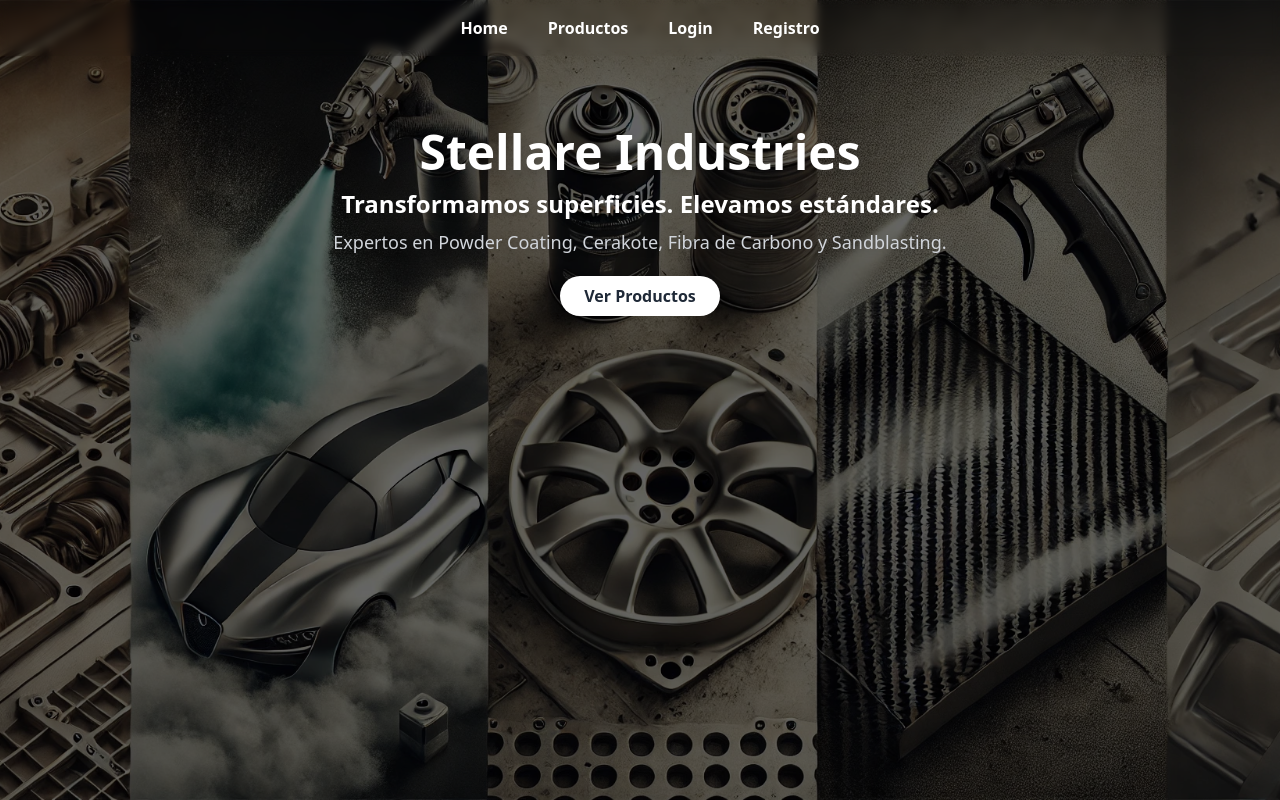
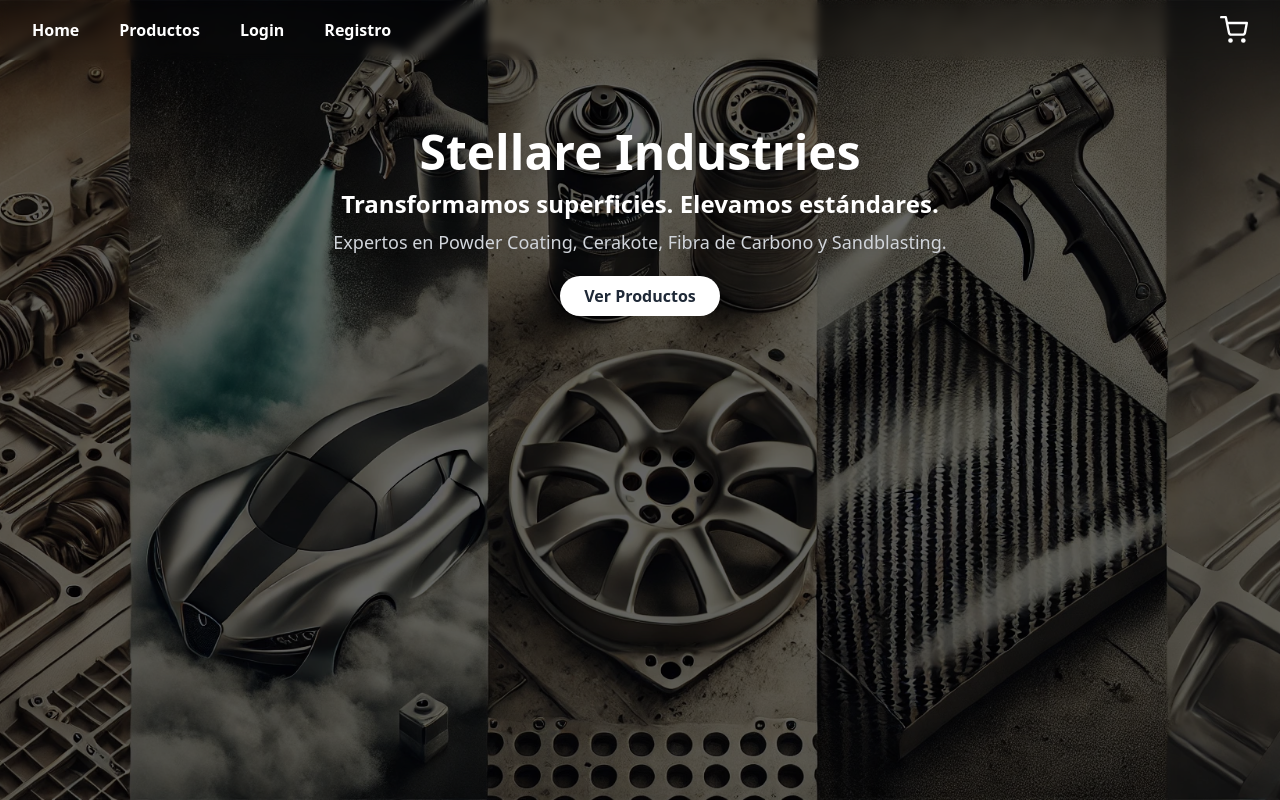
Before and after one commit to CarusoAngel/proyectoN7, a React (Vite) app in the folder frontend/: page / in a window 1280 px wide. Built offline with nearby package versions, Linux system fonts and the light colour scheme.

Commit message:
avance frontend: carrito funcional, eliminación y vaciado

```diff
--- a/frontend/package.json
+++ b/frontend/package.json
@@ -12,6 +12,7 @@
   "dependencies": {
     "react": "^19.0.0",
     "react-dom": "^19.0.0",
+    "react-icons": "^5.5.0",
     "react-router-dom": "^7.5.2"
   },
   "devDependencies": {
--- /dev/null
+++ b/frontend/src/components/CarritoDropdown.jsx
@@ -0,0 +1,65 @@
+export default function CarritoDropdown({ carrito, eliminarDelCarrito, vaciarCarrito }) {
+    const totalGeneral = carrito.reduce(
+      (acc, item) => acc + item.precio * item.cantidad,
+      0
+    );
+
+    return (
+      <div className="absolute right-0 mt-2 w-80 bg-white shadow-lg rounded-md p-4 text-gray-800 z-30">
+        <h3 className="text-lg font-semibold mb-2">Carrito</h3>
+
+        {carrito.length === 0 ? (
+          <p className="text-sm text-gray-500">El carrito está vacío.</p>
+        ) : (
+          <>
+            <ul className="space-y-3 max-h-60 overflow-y-auto">
+              {carrito.map((producto, index) => (
+                <li
+                  key={index}
+                  className="flex justify-between items-center text-sm"
+                >
+                  <div className="w-2/3">
+                    <p className="font-medium truncate">{producto.nombre}</p>
+                    <p className="text-xs text-gray-600">
+                      {producto.cantidad} x ${producto.precio.toLocaleString("es-CL")}
+                    </p>
+                  </div>
+                  <div className="text-right w-1/3">
+                    <p className="font-semibold">
+                      ${(producto.precio * producto.cantidad).toLocaleString("es-CL")}
+                    </p>
+                    <button
+                      onClick={() => eliminarDelCarrito(index)}
+                      className="text-xs text-red-500 hover:underline"
+                    >
+                      Eliminar
+                    </button>
+                  </div>
+                </li>
+              ))}
+            </ul>
+
+            {/* Total */}
+            <div className="mt-4 border-t pt-2 text-right">
+              <p className="font-bold">
+                Total: ${totalGeneral.toLocaleString("es-CL")}
+              </p>
+            </div>
+
+            {/* Botones */}
+            <div className="mt-3 flex flex-col gap-2">
+              <button className="w-full bg-yellow-400 text-gray-900 font-bold py-2 rounded hover:bg-yellow-300 transition">
+                Ver Carrito
+              </button>
+              <button
+                onClick={vaciarCarrito}
+                className="w-full bg-red-500 text-white font-bold py-2 rounded hover:bg-red-400 transition text-sm"
+              >
+                Vaciar Carrito
+              </button>
+            </div>
+          </>
+        )}
+      </div>
+    );
+  }
--- a/frontend/src/components/Navbar.jsx
+++ b/frontend/src/components/Navbar.jsx
@@ -1,12 +1,53 @@
+import { useState, useEffect, useRef } from "react";
 import { Link } from "react-router-dom";
+import { FiShoppingCart } from "react-icons/fi";
+import CarritoDropdown from "./CarritoDropdown";
 
-export default function Navbar() {
+export default function Navbar({ cantidadEnCarrito, carrito, eliminarDelCarrito, vaciarCarrito }) {
+  const [mostrarCarrito, setMostrarCarrito] = useState(false);
+  const carritoRef = useRef(null);
+
+  // Cerrar al hacer clic fuera del dropdown
+  useEffect(() => {
+    const handleClickFuera = (event) => {
+      if (carritoRef.current && !carritoRef.current.contains(event.target)) {
+        setMostrarCarrito(false);
+      }
+    };
+    document.addEventListener("mousedown", handleClickFuera);
+    return () => document.removeEventListener("mousedown", handleClickFuera);
+  }, []);
+
   return (
-    <nav className="fixed w-full top-0 left-0 z-20 bg-transparent backdrop-blur-sm text-white py-4 px-8 flex justify-center gap-10 font-semibold">
-      <Link to="/" className="hover:text-yellow-400 transition-colors">Home</Link>
-      <Link to="/productos" className="hover:text-yellow-400 transition-colors">Productos</Link>
-      <Link to="/login" className="hover:text-yellow-400 transition-colors">Login</Link>
-      <Link to="/registro" className="hover:text-yellow-400 transition-colors">Registro</Link>
+    <nav className="fixed w-full top-0 left-0 z-20 bg-transparent backdrop-blur-sm text-white py-4 px-8 flex justify-between items-center">
+      {/* Links */}
+      <div className="flex gap-10 font-semibold">
+        <Link to="/" className="hover:text-yellow-400 transition-colors">Home</Link>
+        <Link to="/productos" className="hover:text-yellow-400 transition-colors">Productos</Link>
+        <Link to="/login" className="hover:text-yellow-400 transition-colors">Login</Link>
+        <Link to="/registro" className="hover:text-yellow-400 transition-colors">Registro</Link>
+      </div>
+
+      {/* Ícono de carrito */}
+      <div className="relative" ref={carritoRef}>
+        <FiShoppingCart
+          size={28}
+          className="hover:text-yellow-400 cursor-pointer"
+          onClick={() => setMostrarCarrito(!mostrarCarrito)}
+        />
+        {cantidadEnCarrito > 0 && (
+          <span className="absolute -top-2 -right-2 bg-yellow-400 text-gray-900 text-xs font-bold rounded-full px-2">
+            {cantidadEnCarrito}
+          </span>
+        )}
+        {mostrarCarrito && (
+          <CarritoDropdown
+            carrito={carrito}
+            eliminarDelCarrito={eliminarDelCarrito}
+            vaciarCarrito={vaciarCarrito}
+          />
+        )}
+      </div>
     </nav>
   );
 }
--- a/frontend/src/pages/Productos.jsx
+++ b/frontend/src/pages/Productos.jsx
@@ -1,7 +1,4 @@
-import { useState } from "react";
-
-export default function Productos() {
-  // Array de productos de ejemplo
+export default function Productos({ agregarAlCarrito }) {
   const productos = [
     {
       id: 1,
@@ -23,17 +20,7 @@ export default function Productos() {
     },
   ];
 
-  const [carrito, setCarrito] = useState([]);
-
-  const agregarAlCarrito = (producto) => {
-    setCarrito((prevCarrito) => {
-      const nuevoCarrito = [...prevCarrito, producto];
-      console.log("Carrito actualizado:", nuevoCarrito);
-      return nuevoCarrito;
-    });
-  };
-
-    return (
+  return (
     <section className="min-h-screen bg-gray-100 py-12 px-6">
       <div className="max-w-7xl mx-auto">
         <h1 className="text-4xl font-bold text-center text-gray-800 mb-10">
@@ -43,11 +30,22 @@ export default function Productos() {
         {/* Grid de productos */}
         <div className="grid gap-8 grid-cols-1 md:grid-cols-2 lg:grid-cols-3">
           {productos.map((producto) => (
-            <div key={producto.id} className="bg-white shadow-md rounded-lg overflow-hidden">
-              <img src={producto.imagen} alt={producto.nombre} className="w-full h-48 object-cover" />
+            <div
+              key={producto.id}
+              className="bg-white shadow-md rounded-lg overflow-hidden"
+            >
+              <img
+                src={producto.imagen}
+                alt={producto.nombre}
+                className="w-full h-48 object-cover"
+              />
               <div className="p-6">
-                <h2 className="text-xl font-semibold text-gray-800 mb-2">{producto.nombre}</h2>
-                <p className="text-gray-600 mb-4">${producto.precio.toLocaleString("es-CL")}</p>
+                <h2 className="text-xl font-semibold text-gray-800 mb-2">
+                  {producto.nombre}
+                </h2>
+                <p className="text-gray-600 mb-4">
+                  ${producto.precio.toLocaleString("es-CL")}
+                </p>
                 <button
                   onClick={() => agregarAlCarrito(producto)}
                   className="w-full bg-yellow-400 text-gray-900 font-bold py-2 rounded hover:bg-yellow-300 transition"
--- a/frontend/src/router/Router.jsx
+++ b/frontend/src/router/Router.jsx
@@ -1,17 +1,56 @@
+import { BrowserRouter, Routes, Route } from "react-router-dom";
+import { useState } from "react";
 import Navbar from "../components/Navbar";
-import { BrowserRouter, Routes, Route } from "react-router-dom";
+
 import Home from "../pages/Home";
 import Productos from "../pages/Productos";
 import Login from "../pages/Login";
 import Registro from "../pages/Registro";
 
 export default function Router() {
+  const [carrito, setCarrito] = useState([]);
+
+  // Agregar productos al carrito (acumulando cantidad)
+  const agregarAlCarrito = (producto) => {
+    setCarrito((prevCarrito) => {
+      const existente = prevCarrito.find((item) => item.id === producto.id);
+      if (existente) {
+        return prevCarrito.map((item) =>
+          item.id === producto.id
+            ? { ...item, cantidad: item.cantidad + 1 }
+            : item
+        );
+      }
+      return [...prevCarrito, { ...producto, cantidad: 1 }];
+    });
+  };
+
+  // Eliminar producto individual
+  const eliminarDelCarrito = (indexAEliminar) => {
+    setCarrito((prevCarrito) =>
+      prevCarrito.filter((_, index) => index !== indexAEliminar)
+    );
+  };
+
+  // Vaciar todo el carrito
+  const vaciarCarrito = () => {
+    setCarrito([]);
+  };
+
   return (
     <BrowserRouter>
-      <Navbar />
+      <Navbar
+        carrito={carrito}
+        cantidadEnCarrito={carrito.reduce((acc, item) => acc + item.cantidad, 0)}
+        eliminarDelCarrito={eliminarDelCarrito}
+        vaciarCarrito={vaciarCarrito}
+      />
       <Routes>
         <Route path="/" element={<Home />} />
-        <Route path="/productos" element={<Productos />} />
+        <Route
+          path="/productos"
+          element={<Productos agregarAlCarrito={agregarAlCarrito} />}
+        />
         <Route path="/login" element={<Login />} />
         <Route path="/registro" element={<Registro />} />
       </Routes>
```
Also changed, not shown: 1 other file (tests, documents, lock files or other folders).
